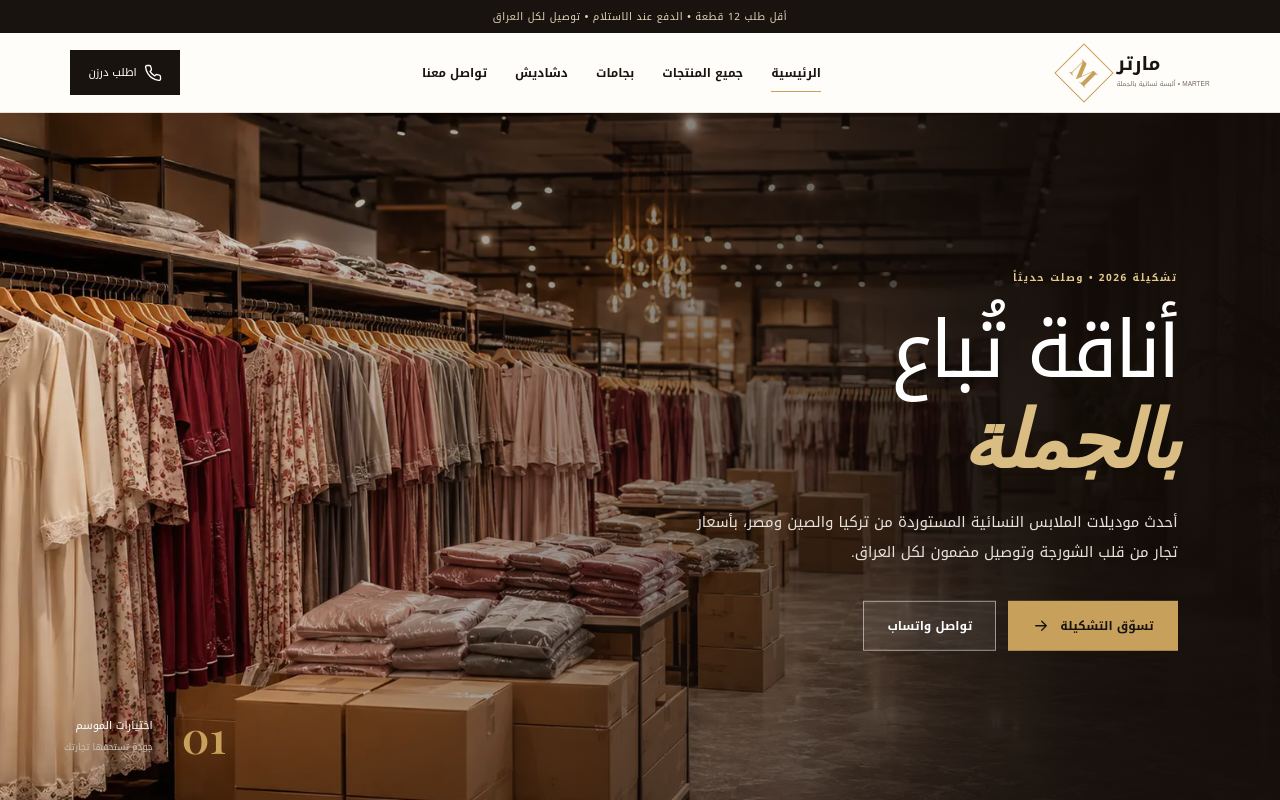
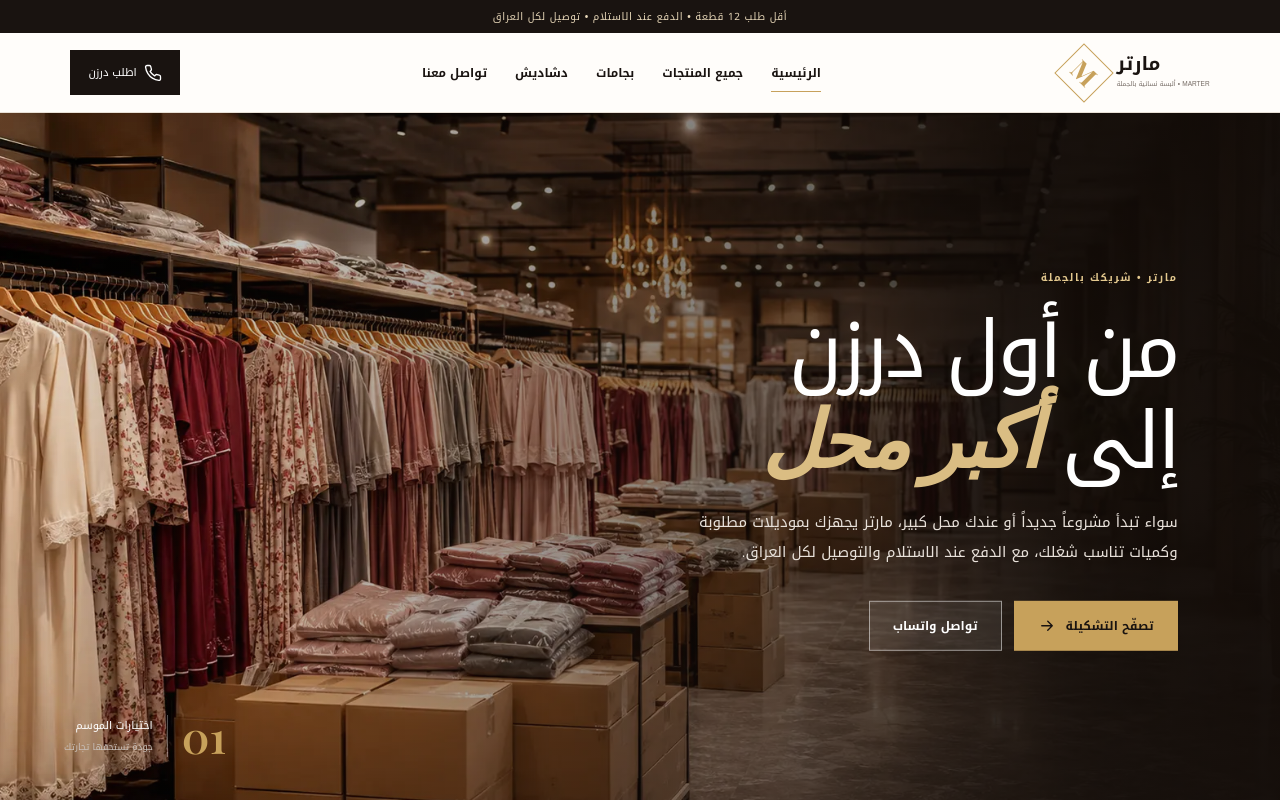
Before and after one commit to merter-women-clothes/marter-women-clothes-website, a React (Vite) app: page / in a window 1280 px wide. Shown: the top 800 px of the page. Built offline with nearby package versions, Linux system fonts and the light colour scheme; no server answers.

Commit message:
Update homepage messaging for all wholesale buyers

```diff
--- a/src/pages/Home.jsx
+++ b/src/pages/Home.jsx
@@ -23,10 +23,10 @@ export default function Home() {
       <div className="hero-image"/>
       <div className="hero-overlay"/>
       <div className="hero-content">
-        <span className="eyebrow">تشكيلة 2026 • وصلت حديثاً</span>
-        <h1>أناقة تُباع<br/><em>بالجملة</em></h1>
-        <p>أحدث موديلات الملابس النسائية المستوردة من تركيا والصين ومصر، بأسعار تجار من قلب الشورجة وتوصيل مضمون لكل العراق.</p>
-        <div className="hero-buttons"><Link className="btn btn-gold" to="/products">تسوّق التشكيلة <Icon name="arrow" size={18}/></Link><a className="btn btn-glass" href={STORE.whatsappUrl} target="_blank" rel="noreferrer" onClick={() => trackContact('whatsapp')}>تواصل واتساب</a></div>
+        <span className="eyebrow">مارتر • شريكك بالجملة</span>
+        <h1>من أول درزن<br/>إلى <em>أكبر محل</em></h1>
+        <p>سواء تبدأ مشروعاً جديداً أو عندك محل كبير، مارتر يجهزك بموديلات مطلوبة وكميات تناسب شغلك، مع الدفع عند الاستلام والتوصيل لكل العراق.</p>
+        <div className="hero-buttons"><Link className="btn btn-gold" to="/products">تصفّح التشكيلة <Icon name="arrow" size={18}/></Link><a className="btn btn-glass" href={STORE.whatsappUrl} target="_blank" rel="noreferrer" onClick={() => trackContact('whatsapp')}>تواصل واتساب</a></div>
       </div>
       <div className="hero-note"><b>01</b><span>اختيارات الموسم<br/><small>جودة تستحقها تجارتك</small></span></div>
     </section>
```
